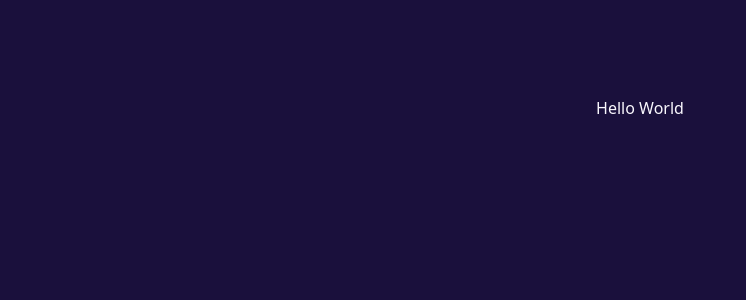
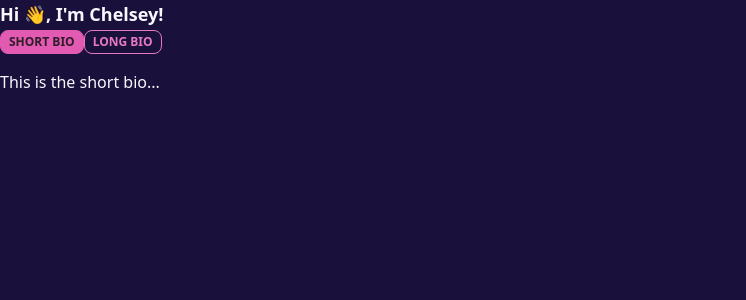
Before and after one commit to CLTsolutions/portfolio_v3, a Next.js app: page / in a window 1280 px wide. Shown: the top 300 px of the page, without its empty margins (0-746 px from the left). Built offline with nearby package versions, Linux system fonts and the light colour scheme.

Commit message:
feat: about me and bio-button

```diff
--- /dev/null
+++ b/app/about-me.jsx
@@ -0,0 +1,52 @@
+'use client';
+
+import React, { useState } from 'react';
+
+import BioButton from './shared';
+
+export default function AboutMe() {
+  const [showShortBio, setShowShortBio] = useState(true);
+
+  const introText = (
+    <>
+      {'Hi '}
+      <span role="img" aria-label="waving-hand">
+        👋
+      </span>
+      {", I'm Chelsey!"}
+    </>
+  );
+
+  const handleClick = (val) => setShowShortBio(val);
+
+  return (
+    <section>
+      <header className="text-4xl font-bold"></header>
+      <div>
+        {/* <img src="/images/ChelseyTschida.jpg" alt="Chelsey Tschida" className="rounded-full w-1/2" /> */}
+        <p className="text-lg font-bold" x>
+          {introText}
+        </p>
+        <div>
+          <BioButton
+            label="Short Bio"
+            active={showShortBio}
+            onClick={() => handleClick(true)}
+          />
+          <BioButton
+            label="Long Bio"
+            active={!showShortBio}
+            onClick={() => handleClick(false)}
+          />
+        </div>
+        <div className="mt-4">
+          {showShortBio ? (
+            <p>This is the short bio...</p>
+          ) : (
+            <p>This is the long bio...</p>
+          )}
+        </div>
+      </div>
+    </section>
+  );
+}
--- a/app/page.js
+++ b/app/page.js
@@ -1,7 +1,10 @@
+import AboutMe from './about-me';
+
 export default function Home() {
   return (
-    <main className="flex min-h-screen flex-col items-center justify-between p-24">
-      <h1>Hello World</h1>
+    // <main className="flex min-h-screen flex-col items-center justify-between p-24">
+    <main>
+      <AboutMe />
     </main>
   );
 }
--- /dev/null
+++ b/app/shared/bio-button.js
@@ -0,0 +1,12 @@
+const BioButton = ({ label, active, onClick }) => (
+  <button
+    onClick={onClick}
+    className={`btn btn-primary btn-xs ${
+      active ? 'btn-active' : 'btn-outline'
+    }`}
+  >
+    {label}
+  </button>
+);
+
+export default BioButton;
--- /dev/null
+++ b/app/shared/index.js
@@ -0,0 +1,3 @@
+import BioButton from './bio-button';
+
+export default BioButton;
```
